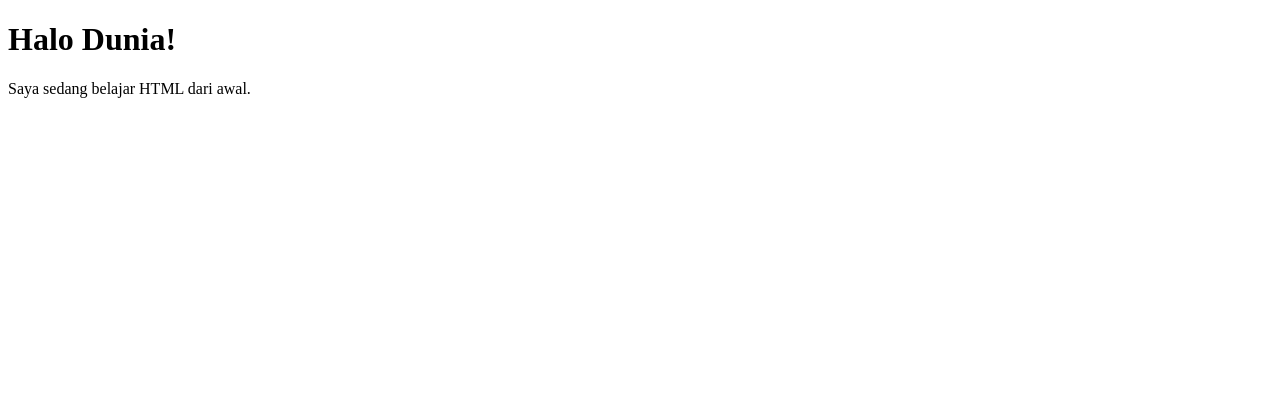
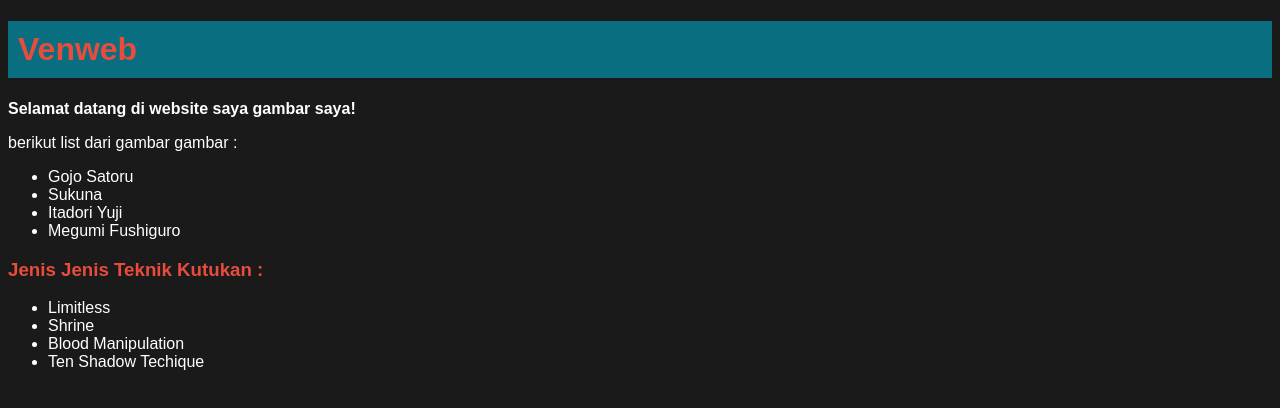
Before and after one commit to zvnnhyrnee/web, a plain HTML site: page index.html in a window 1280 px wide. Drawn offline with Linux system fonts and the light colour scheme.

Commit message:
adding css
color

```diff
--- a/index.html
+++ b/index.html
@@ -1,10 +1,33 @@
 <!DOCTYPE html>
-<html>
+<html lang="id">
 <head>
+    <link rel="stylesheet" href="style.css">
     <title>Halaman Pertamaku</title>
 </head>
-<body>
-    <h1>Halo Dunia!</h1>
-    <p>Saya sedang belajar HTML dari awal.</p>
+<body class="dark-mode">
+    <h1>Venweb</h1>
+    <b><p>Selamat datang di website saya gambar saya!</p></b>
+    <p>berikut list dari gambar gambar :</p>
+    <ul>
+        <li>Gojo Satoru</li>
+        <li>Sukuna</li>
+        <li>Itadori Yuji</li>
+        <li>Megumi Fushiguro</li>
+    </ul>
+    <h3>Jenis Jenis Teknik Kutukan :</h3>
+    <ul>
+        <li>
+            Limitless
+            <li>
+                Shrine
+                <li>
+                    Blood Manipulation
+                    <li>
+                        Ten Shadow Techique
+                    </li>
+                </li>
+            </li>
+        </li>
+    </ul>
 </body>
 </html>
--- /dev/null
+++ b/style.css
@@ -0,0 +1,18 @@
+h1 {
+    color: rgb(255, 255, 255);
+    background-color: rgb(9, 110, 128);
+    padding: 10px;
+}
+body {
+    font-family: Arial, sans-serif;
+    transition: 0.5s;
+}
+
+.dark-mode {
+    background-color: #1a1a1a;
+    color: white;
+}
+
+.dark-mode h1, .dark-mode h3 {
+    color: #e74c3c;
+}
```
